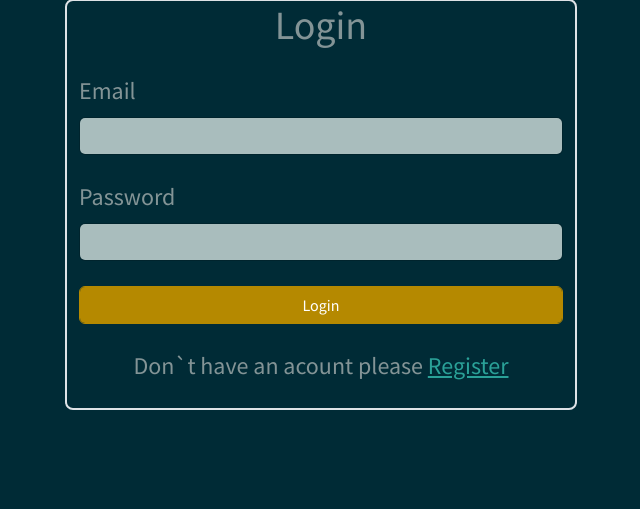
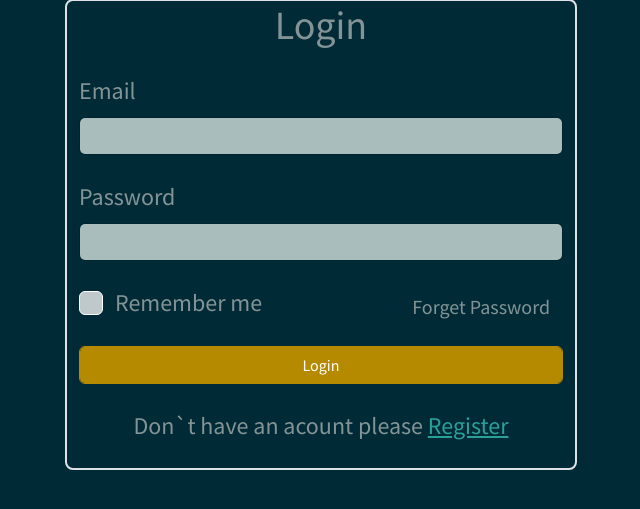
Before and after one commit to Owusu-Desmond/Login-register-system, a PHP site: page / in a window 1280 px wide. Shown: the part 105-614 px from the top of the page, without its empty margins (319-959 px from the left). Run offline with PHP 8.4, Linux system fonts and the light colour scheme; data that the repository does not hold is empty; some libraries are stand-ins or nearby versions.

Commit message:
adding modals to set forget password and config file added

```diff
--- /dev/null
+++ b/config/config.php
@@ -0,0 +1,7 @@
+<?php
+define("DB_HOST","localhost");
+define("DB_USER","root");
+define("DB_PASS","");
+define("DB_NAME","users");
+define("TAGLINE","Login and Registration System");
+?>
--- a/connection.php
+++ b/connection.php
@@ -1,8 +1,9 @@
 <?php
-    $serverName = "YOUR SERVER NAME HERE";
-    $dbUser = "YOUR DATABASE USERNAME HERE";
-    $dbPass = "YOUR DATABASE PASSWORD HERE";
-    $dbName = "YOUR DATABASE NAME HERE";
+    include "config/config.php";
+    $serverName = DB_HOST;
+    $dbUser = DB_USER;
+    $dbPass = DB_PASS;
+    $dbName = DB_NAME;
 
     $dbconn = new mysqli($serverName,$dbUser,$dbPass,$dbName);
 
--- a/templates/login.php
+++ b/templates/login.php
@@ -1,7 +1,7 @@
 <?php
     $isUserPage = false;
     $pageTitle = "Login";
-    include_once "includes/header.php";
+    include "includes/header.php";
 ?>
         <?php
             if($login){
@@ -28,6 +28,14 @@
                 <label for="pass" class="form-label">Password</label>
                 <input name="pass" id="pass" type="password" class="form-control" required>
             </div>
+            <div class="mt-4 form-check">
+                <input type="checkbox" class="form-check-input" id="exampleCheck1">
+                <label class="form-check-label" for="exampleCheck1">Remember me</label>
+                <a  class="btn float-end fs-5" data-bs-toggle="modal" data-bs-target="#forgetPasswordToggle">
+                  Forget Password
+                </a>
+
+            </div>
             <div class="my-4 form-group">
                 <input name="login" id="login" type="submit" value="Login" class="form-control btn btn-primary" required>
             </div>
@@ -35,6 +43,63 @@
                 <p class="text-center">Don`t have an acount please <a href="templates/register.php">Register</a></p>
             </div>
         </form>
-    </div>
+        <!-- Forgert password Modals -->
+
+        <!--first modal to verify if email exit-->
+        <div class="modal fade" id="forgetPasswordToggle" data-bs-backdrop="static" aria-hidden="true"  tabindex="-1">
+          <div class="modal-dialog">
+            <div class="modal-content">
+              <div class="modal-header">
+                <h5 class="modal-title">Enter Your Email Address</h5>
+                <button type="button" class="btn-close" data-bs-dismiss="modal" aria-label="Close"></button>
+              </div>
+              <form method="POST">
+                <div class="modal-body">
+                  <div class="my-4 form-group">
+                    <input name="email" id="email" type="email" class="form-control" placeholder="Enter your Exiting Email" required>
+                  </div>
+                </div>
+                <div class="modal-footer">
+                  <button class="btn btn-primary" id="verifyEmail" data-bs-target="#verifyEmailToggle" data-bs-toggle="modal">Verify</button>
+                </div>
+              <form>
+            </div>
+          </div>
+        </div>
+
+        <!--second modal to set new password-->
+
+        <div class="modal fade" data-bs-backdrop="static" id="verifyEmailToggle" aria-hidden="true" tabindex="-1">
+          <div class="modal-dialog">
+            <div class="modal-content">
+              <div class="modal-header">
+                <h5 class="modal-title">Set Your New Password</h5>
+                <button type="button" class="btn-close" data-bs-dismiss="modal" aria-label="Close"></button>
+              </div>
+              <form method="POST">
+                <div class="modal-body">
+                  <div class="my-4 form-group">
+                      <label for="pass" class="form-label">New Password</label>
+                      <input name="pass" id="pass" type="password" class="form-control" required>
+                  </div>
+                  <div class="my-4 form-group">
+                      <label for="pass" class="form-label">Confirm New Password</label>
+                      <input name="pass" id="pass" type="password" class="form-control" required>
+                  </div>
+                </div>
+                <div class="modal-footer">
+                  <button class="btn btn-primary" data-bs-dismiss="modal">Set Password</button>
+                </div>
+              <form>
+            </div>
+          </div>
+        </div>
+      <script src="https://bootswatch.com/_vendor/bootstrap/dist/js/bootstrap.bundle.min.js"></script>
 </body>
 </html>
+<!-- <form method="POST" class="fs-4" >
+
+
+                  <button type="button" class="btn btn-secondary" data-bs-dismiss="modal">Close</button>
+                  <button type="button" class="btn btn-primary">Understood</button>
+              </form> -->
```
Also changed, not shown: libraries/Database.php (added, +8 -0 lines).
